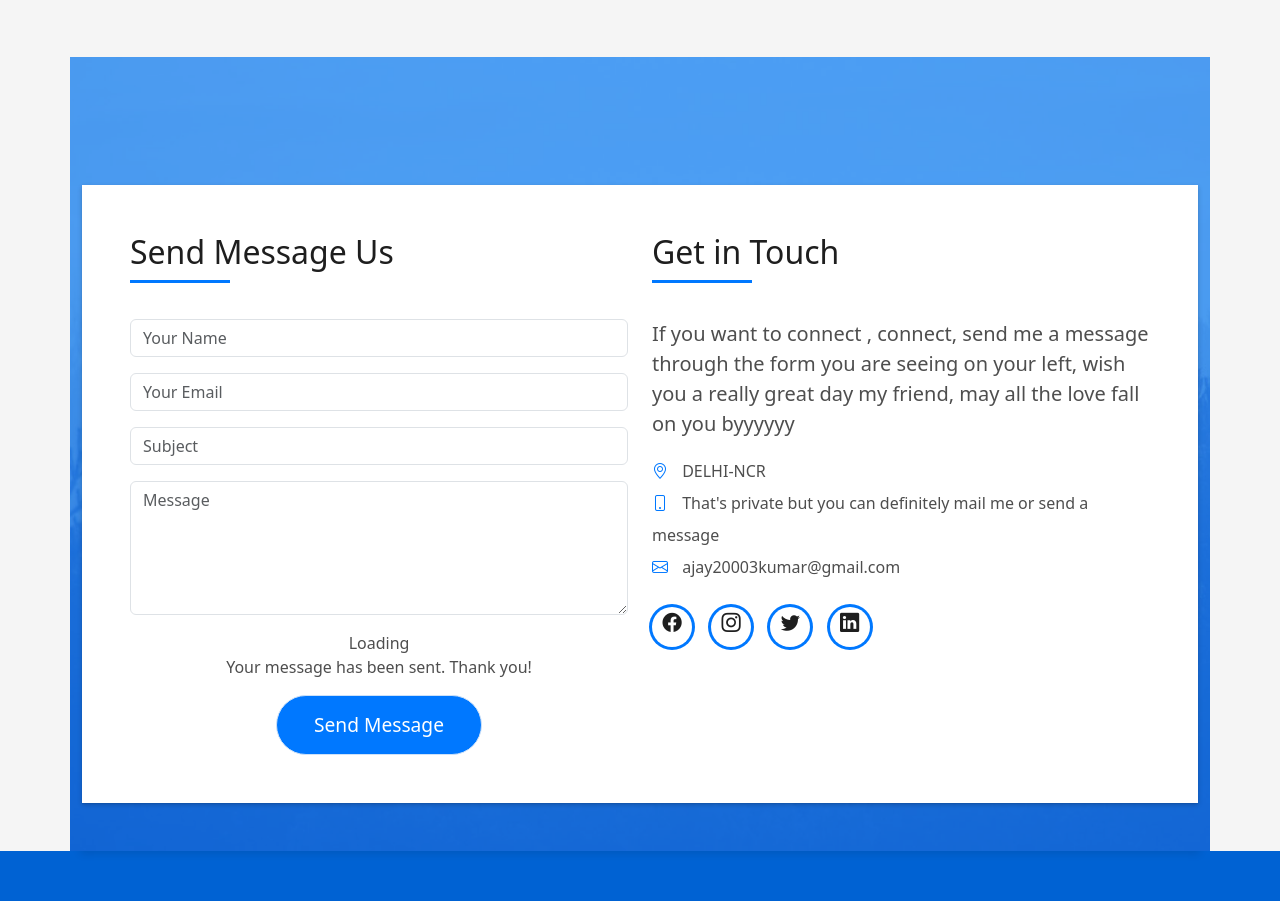
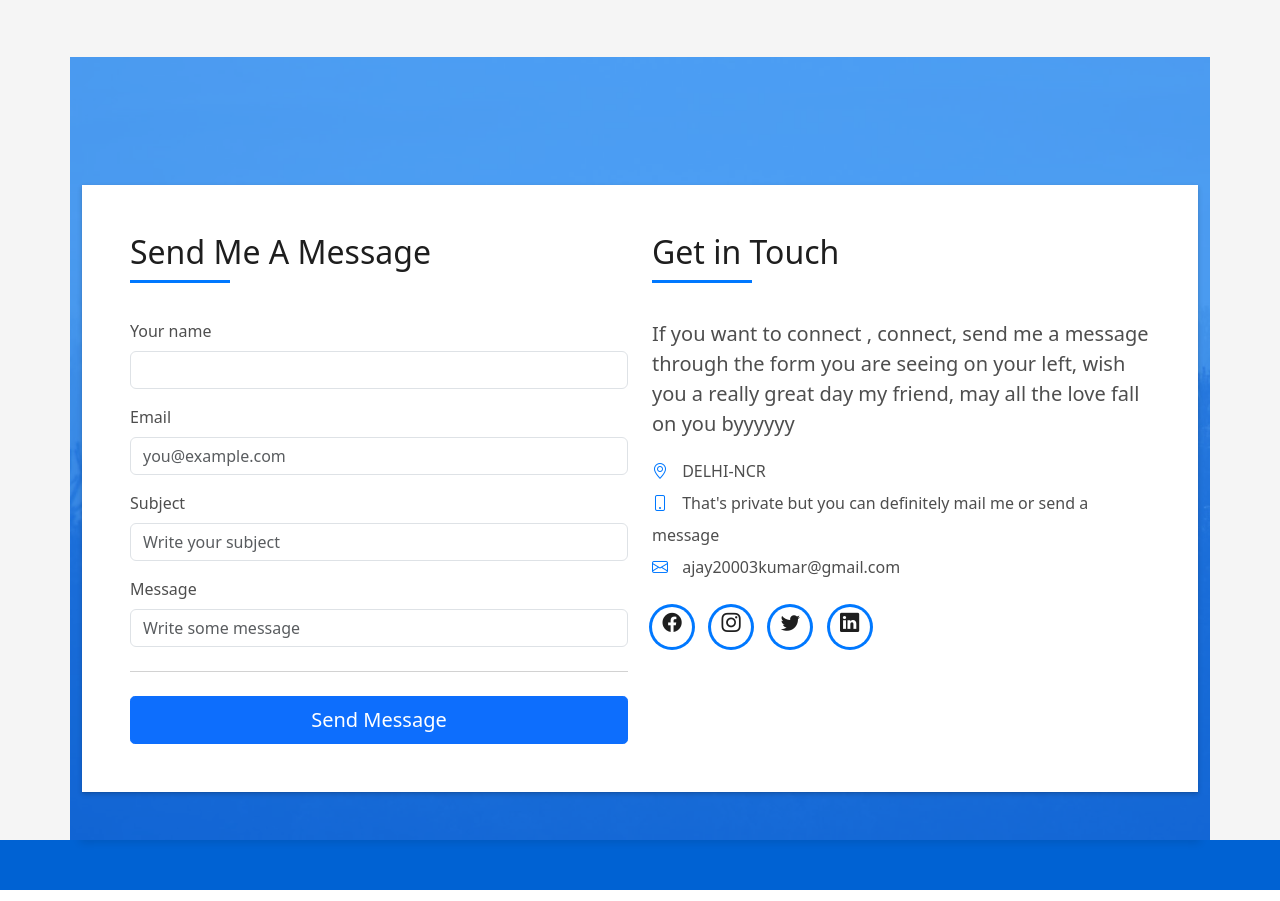
Before and after one commit to w0lfknight/pythonProject_My_Portfolio_Website, a Flask app: page / in a window 1280 px wide. Shown: the part 3953-4854 px from the top of the page. Run offline with Flask 2, Linux system fonts and the light colour scheme; some libraries are stand-ins or nearby versions.

Commit message:
mended the contact form

```diff
--- a/templates/index1.html
+++ b/templates/index1.html
@@ -548,41 +548,52 @@
                   <div class="col-md-6">
                     <div class="title-box-2">
                       <h5 class="title-left">
-                        Send Message Us
+                        Send Me A Message
                       </h5>
                     </div>
                     <div>
-                      <form action="{{url_for('index')}}" method="post" >
-                        <div class="row">
-                          <div class="col-md-12 mb-3">
-                            <div class="form-group">
-                              <input type="text" name="name" class="form-control" id="name" placeholder="Your Name" required>
+                      <form class="needs-validation" novalidate="" method="post">
+          <div class="row g-3">
+            <div class="col-sm-12">
+              <label for="firstName" class="form-label"> Your name</label>
+              <input type="text" class="form-control" id="firstName" placeholder="" value="" required name="name">
+              <div class="invalid-feedback">
+                Valid first name is required.
               </div>
             </div>
-                          <div class="col-md-12 mb-3">
-                            <div class="form-group">
-                              <input type="email" class="form-control" name="email" id="email" placeholder="Your Email" required>
+
+
+
+            <div class="col-12">
+              <label for="email" class="form-label">Email </label>
+              <input type="email" class="form-control" id="email" placeholder="you@example.com" name="email">
+              <div class="invalid-feedback">
+                Please enter a valid email address.
               </div>
             </div>
-                          <div class="col-md-12 mb-3">
-                            <div class="form-group">
-                              <input type="text" class="form-control" name="subject" id="subject" placeholder="Subject" required>
+
+            <div class="col-12">
+              <label for="email" class="form-label">Subject </label>
+              <input type="email" class="form-control" id="subject" name="subject" placeholder="Write your subject" >
+              <div class="invalid-feedback">
+                Please specify a subject.
               </div>
             </div>
-                          <div class="col-md-12">
-                            <div class="form-group">
-                              <textarea class="form-control" name="message" rows="5" placeholder="Message" required></textarea>
+
+
+            <div class="col-12">
+              <label for="email" class="form-label">Message </label>
+              <input type="email" class="form-control" id="message" name="message" placeholder="Write some message" >
+              <div class="invalid-feedback">
+                Write your message.
               </div>
             </div>
-                          <div class="col-md-12 text-center my-3">
-                            <div class="loading">Loading</div>
-                            <div class="error-message"></div>
-                            <div class="sent-message">Your message has been sent. Thank you!</div>
+
           </div>
-                          <div class="col-md-12 text-center">
-                            <button type="submit" class="button button-a button-big button-rouded">Send Message</button>
-                          </div>
-                        </div>
+
+          <hr class="my-4">
+
+          <button class="w-100 btn btn-primary btn-lg" type="submit">Send Message</button>
         </form>
                     </div>
                   </div>
```
Lines whose indentation alone changed are shown as unchanged.
